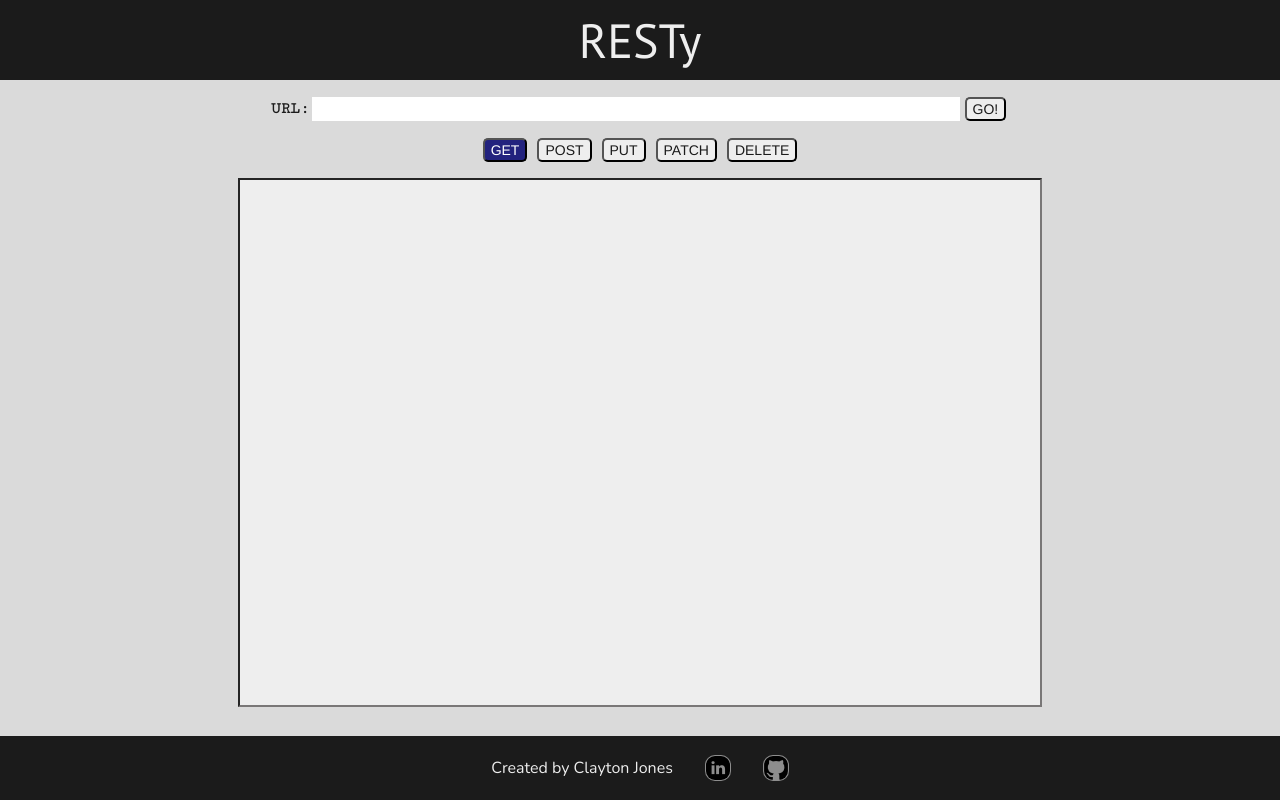
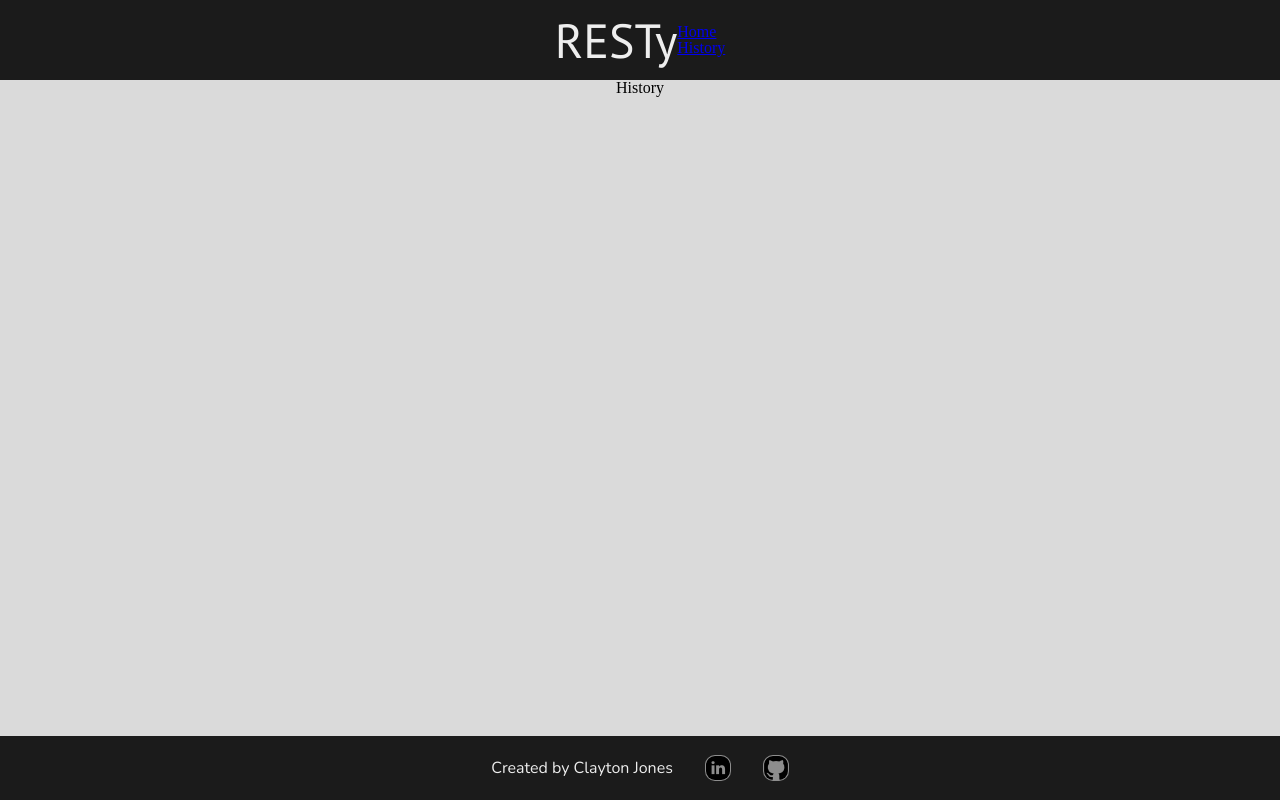
Before and after one commit to claytonjones-401n16/lab-23, a React (Create React App) app: page /history in a window 1280 px wide. Built offline with nearby package versions, Linux system fonts and the light colour scheme.

Commit message:
history links route to home and resubmit request that was clicked on

```diff
--- a/src/components/Header.js
+++ b/src/components/Header.js
@@ -1,9 +1,12 @@
 import React from 'react'
+import Nav from './Nav';
+
 
 export default function Header() {
   return (
     <header>
       <h1>RESTy</h1>
+      <Nav />
     </header>
   )
 }
--- /dev/null
+++ b/src/components/History.js
@@ -0,0 +1,35 @@
+import React from 'react';
+
+import { Link } from 'react-router-dom';
+
+export default function History(props) {
+
+  async function onClick(method, url) {
+    await props.updateState('', 'resBody');
+    await props.updateState('', 'resHeaders');
+    await props.updateState(method, 'reqType');
+    await props.updateState(url, 'reqURL');
+    await props.submit();
+  }
+
+  let prevReq = [];
+
+  props.history.forEach((req, i) => {
+    prevReq.push(
+      <Link to='/' key={i} >
+        <li key={i} onClick={ async () => { await onClick(req.method, req.url) } }>
+          {`${req.method}: ${req.url}`}
+        </li>
+      </Link>
+    );
+  })
+
+  return (
+    <div className="history">
+      <h1>History</h1>
+      <ul id='history-list'>
+        {prevReq}
+      </ul>
+    </div>
+  )
+}
--- /dev/null
+++ b/src/components/Nav.js
@@ -0,0 +1,22 @@
+import React from 'react';
+
+import { Link } from 'react-router-dom'
+
+export default function Nav(props) {
+  return (
+    <nav>
+      <ul>
+        <NavLink path='/' text='Home'/>
+        <NavLink path='/history' text='History'/>
+      </ul>
+    </nav>
+  )
+}
+
+function NavLink(props) {
+  return (
+    <Link to={props.path}>
+      <li>{props.text}</li>
+    </Link>
+  )
+}
--- a/src/components/Resty.js
+++ b/src/components/Resty.js
@@ -1,9 +1,11 @@
 import React from 'react';
+import { BrowserRouter as Router, Switch, Route } from 'react-router-dom';
 
 import Form from './Form';
 import Results from './Results';
 import Header from './Header';
 import Footer from './Footer';
+import History from './History';
 
 export default class RESTy extends React.Component {
   constructor(props) {
@@ -18,7 +20,7 @@ export default class RESTy extends React.Component {
     }
   }
 
-  async updateParams(val, key) {
+  async updateState(val, key) {
     await this.setState({...this.state, [key]: val});
   }
 
@@ -60,14 +62,22 @@ export default class RESTy extends React.Component {
 
   render() {
     return (
+        <Router>
           <div className='resty'>
-          <Header />
+            <Header updateState={this.updateState.bind(this)}/>
             <main>
-            <Form onChange={this.updateParams.bind(this)} onSubmit={this.handleSubmit.bind(this)} reqType={this.state.reqType} url={this.state.reqURL}/>
+              <Route path='/' exact>
+                <Form onChange={this.updateState.bind(this)} onSubmit={this.handleSubmit.bind(this)} reqType={this.state.reqType} url={this.state.reqURL}/>
+
                 <Results results={this.state.resBody} headers={this.state.resHeaders}/>
+              </Route>
+              <Route path='/history'>
+                <History history={this.state.history} updateState={this.updateState.bind(this)} submit={this.fetchAPI.bind(this)}/>
+              </Route>
             </main>
             <Footer />
           </div>
+        </Router>
       )
     }
 }
--- a/src/components/Results.js
+++ b/src/components/Results.js
@@ -1,10 +1,16 @@
 import React from 'react';
 
 export default function Results(props) {
+  if(props.results) {
     return(
       <div className='results'>
         <pre>{props.headers}</pre>
         <pre>{props.results}</pre>
       </div>
     )
+  } else {
+    return (
+      <></>
+    )
   }
+}
```
Lines whose indentation alone changed are shown as unchanged.
